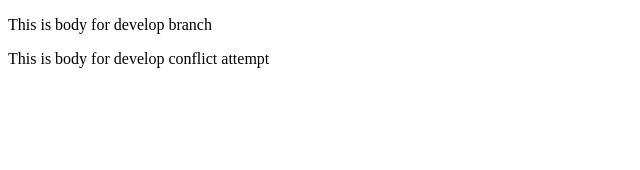
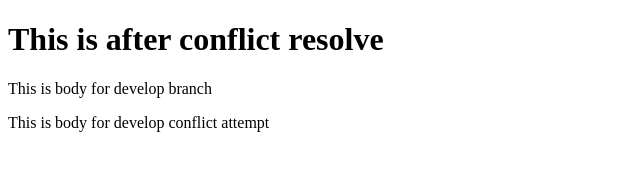
Before and after one commit to gladiator7/TodoApp, a plain HTML site: page index.html in a window 1280 px wide. Shown: the whole page, without its empty margins (0-640 px from the left). Drawn offline with Linux system fonts and the light colour scheme.

Commit message:
after conflict develop

```diff
--- a/index.html
+++ b/index.html
@@ -8,6 +8,7 @@
 </head>
 
 <body>
+<h1>This is after conflict resolve</h1>
 <p>This is body for develop branch</p>
 <p>This is body for develop conflict attempt</p>
 </body>
```
